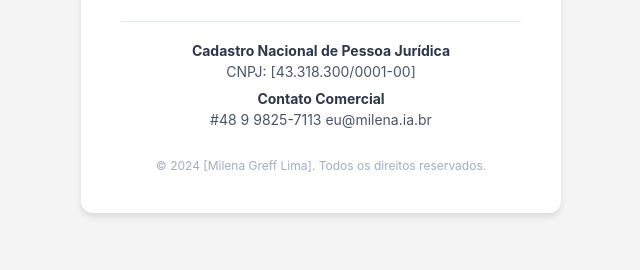
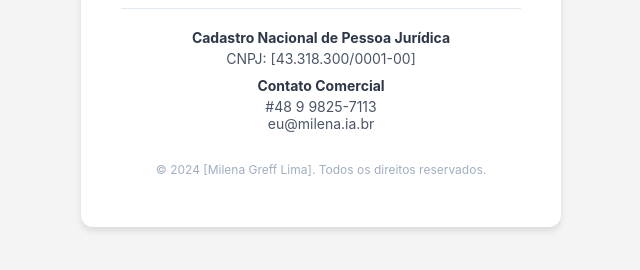
Before and after one commit to milenagreff-tech/bmverify, a plain HTML site: page index.html in a window 1280 px wide. Shown: the part 436-706 px from the top of the page, without its empty margins (319-959 px from the left). Drawn offline with Linux system fonts and the light colour scheme.

Commit message:
Update index.html

```diff
--- a/index.html
+++ b/index.html
@@ -84,6 +84,7 @@
         <div class="info-item">
             <span class="info-label">Contato Comercial</span>
             #48 9 9825-7113
+            <div class="info-item">
             eu@milena.ia.br
         </div>
 
```
